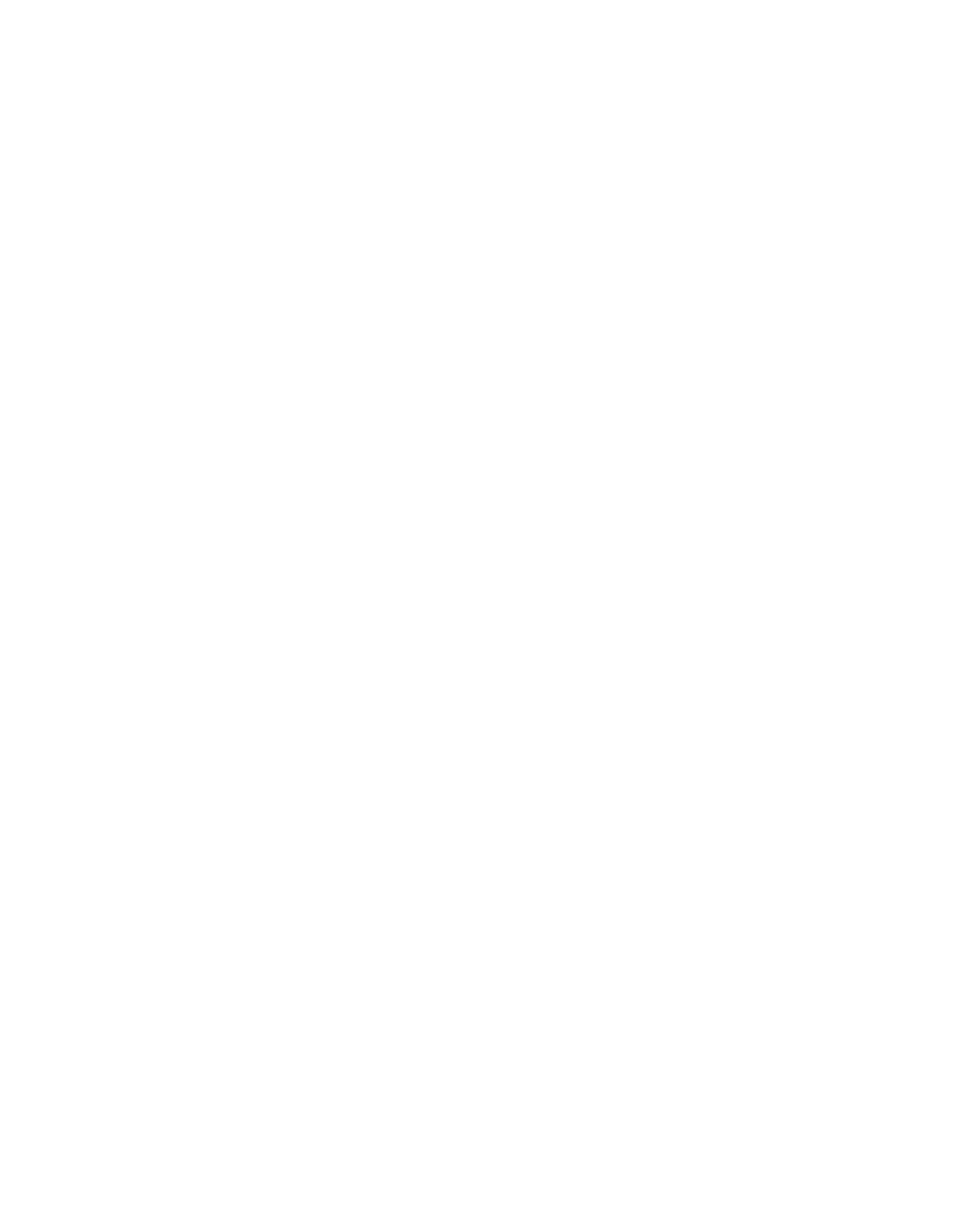
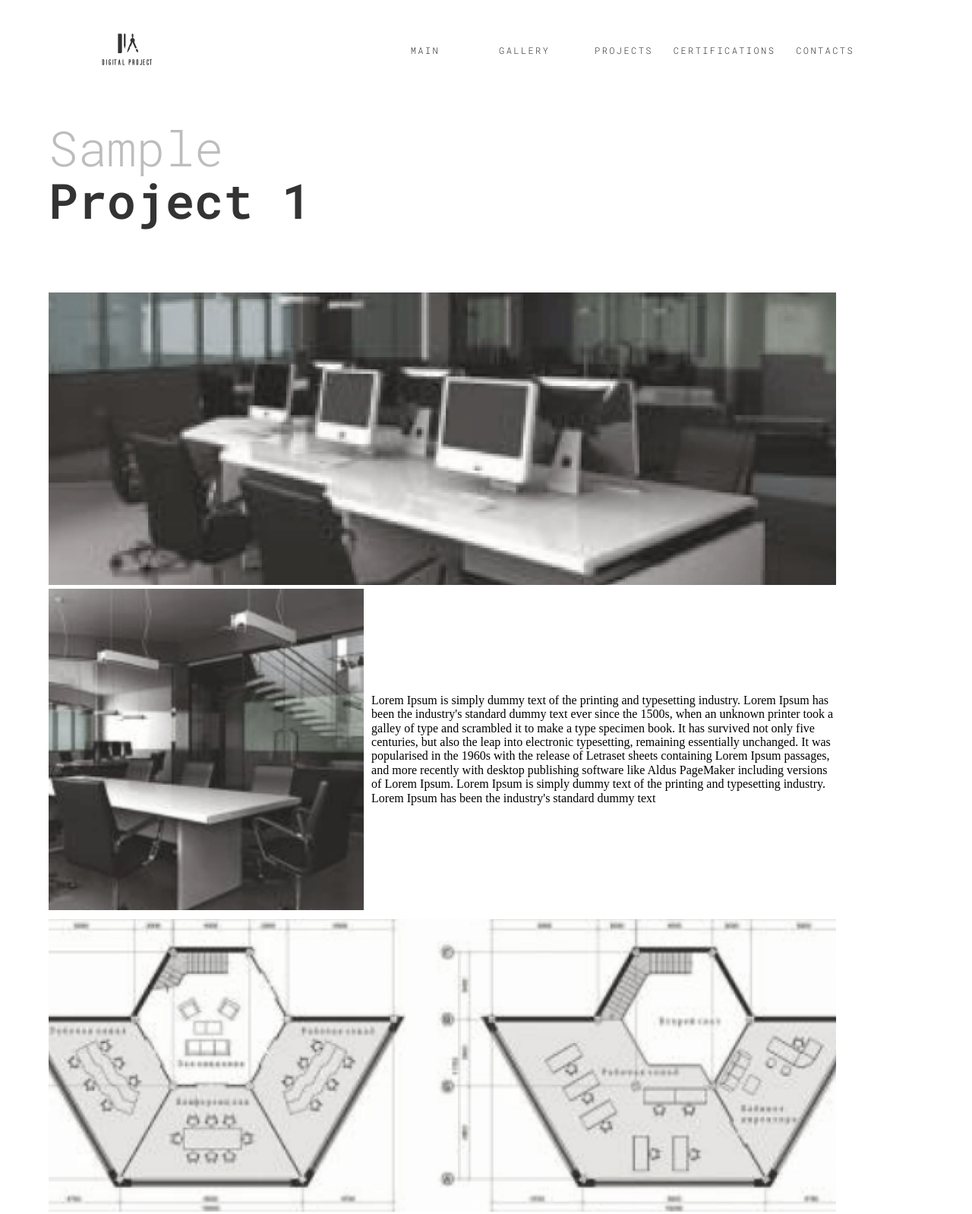
Before and after one commit to nastushka-15/project1, a plain HTML site: page project1.html in a window 1280 px wide. Shown: the top 1598 px of the page at 76% size. Before the commit the page ends 800 px from the top, so only its background shows below. Drawn offline with Linux system fonts and the light colour scheme.

Commit message:
+project1.html

```diff
--- a/assets/styles/certifications.css
+++ b/assets/styles/certifications.css
@@ -39,7 +39,6 @@
 .header__main{
     grid-column: 4/5;
     grid-row: 2;
-    text-decoration: underline;
 }
 
 .header__gallery {
@@ -70,6 +69,11 @@
 .header__link :visited {
 color:  #333333;
 }
+
+.header__link:hover {
+    text-decoration: underline overline;
+}
+
 .caption {
     display: flex;
     flex-direction: column;
--- a/assets/styles/contact_info.css
+++ b/assets/styles/contact_info.css
@@ -38,7 +38,6 @@
 .header__main{
     grid-column: 4/5;
     grid-row: 2;
-    text-decoration: underline;
 }
 
 .header__gallery {
@@ -64,6 +63,10 @@
 .header__link {
     text-decoration: none;
     color:  #333333;
+}
+
+.header__link:hover {
+    text-decoration: underline overline;
 }
 
 .header__link :visited {
--- a/assets/styles/gallery.css
+++ b/assets/styles/gallery.css
@@ -23,7 +23,6 @@
 .header__main{
     grid-column: 4/5;
     grid-row: 2;
-    text-decoration: underline;
 }
 .header__gallery {
     grid-column: 5/6;
@@ -47,6 +46,10 @@
 }
 .header__link :visited {
 color:  #333333;
+}
+
+.header__link:hover {
+    text-decoration: underline overline;
 }
 /* Gallery start */
 .gallery {
--- a/assets/styles/project1.css
+++ b/assets/styles/project1.css
@@ -0,0 +1,161 @@
+@font-face {
+    font-family: "Roboto";
+    font-weight: 400;
+    src: url(../fonts/RobotoMono-Regular.ttf);
+
+    src: url(../fonts/RobotoMono-SemiBold.ttf);
+}
+
+@font-face {
+    font-family: "RobotoLight";
+    font-weight: 300;
+    src: url(../fonts/RobotoMono-Light.ttf);
+}
+
+
+.header {
+    margin-left: 8%;
+    margin-right: 10%;
+    display: grid;
+    grid-template-columns: repeat(8, 1fr);
+    grid-template-rows: repeat(3, 1fr);
+    justify-items: center;
+    align-items: center;
+    font-family: "RobotoLight", sans-serif;
+    font-style: normal;
+    font-weight: 400;
+    font-size: 12px;
+    line-height: 12px;
+    letter-spacing: 0.2em;
+    text-transform: uppercase;
+    color: #333333;
+}
+
+.header__logo {
+    grid-column: 1/2;
+    grid-row: 2;
+}
+
+.header__main{
+    grid-column: 4/5;
+    grid-row: 2;
+}
+
+.header__gallery {
+    grid-column: 5/6;
+    grid-row: 2;
+}
+
+.header__projects {
+    grid-column: 6/7;
+    grid-row: 2;
+}
+
+.header__certifications {
+    grid-column: 7/8;
+    grid-row: 2;
+}
+
+.header__contacts {
+    grid-column: 8/9;
+    grid-row: 2;
+}
+
+.header__link {
+    text-decoration: none;
+    color:  #333333;
+}
+
+.header__link :visited {
+color:  #333333;
+}
+
+.header__link:hover {
+    text-decoration: underline overline;
+}
+
+.caption {
+    display: flex;
+    flex-direction: column;
+    padding-top: 2%;
+    padding-bottom: 2%;
+    padding-left: 5%;
+}
+
+.caption__title {
+    font-family: "RobotoLight", sans-serif;
+    font-weight: 300;
+    font-size: 64px;
+    color: #BDBDBD;
+}
+
+.caption__titleTwo {
+    font-family: "Roboto", sans-serif;
+    font-weight: 700;
+    font-size: 64px;
+    line-height: 100%;
+    color: #333;
+}
+
+.project1-article {
+    max-width: 90%;
+    height: auto;
+    margin: 5%;
+}
+
+.project1-article__image_main {
+    max-width: 90%;
+    height: auto;
+}
+
+.project1-article__container {
+    display: flex;
+    max-width: inherit;
+    height: auto;
+    align-items: center;
+    margin-bottom: 1%;
+}
+
+.project1-article__container_side-image {
+    max-width: 40%;
+    height: auto;
+    padding-right: 1%;
+}
+.project1-article__image_fin {
+    max-width: 90%;
+    height: auto;
+}
+
+/* footer start */
+.footer {
+    background-color: #2C2C2C;
+    padding: 2%;
+}
+
+.footer-container {
+    display: grid;
+    grid-template-columns: repeat(3, 1fr) 2fr;
+    justify-items: center;
+    color: white;
+    font-family: var;
+    font-weight: 500;
+    font-size: 14px;
+    line-height: 171%;
+    letter-spacing: 0.03em;
+}
+
+.footer-info__title, .footer-contacts__title, .footer-social__title {
+    font-weight: 700;
+    font-size: 16px;
+}
+
+.footer__column {
+    list-style-type: none;
+}
+
+.footer__author {
+    display: flex;
+    justify-content: center ;
+    color:rgb(200, 200, 200, 0.5);
+}
+/* footer end */
--- a/assets/styles/style.css
+++ b/assets/styles/style.css
@@ -40,7 +40,6 @@
 .header__main{
     grid-column: 4/5;
     grid-row: 2;
-    text-decoration: underline;
 }
 .header__gallery {
     grid-column: 5/6;
@@ -64,6 +63,10 @@
 }
 .header__link :visited {
 color:  #333333;
+}
+
+.header__link:hover {
+    text-decoration: underline overline;
 }
 
 
--- a/project1.html
+++ b/project1.html
@@ -10,23 +10,79 @@
 </head>
 <body>
 <!-- <header start> -->
-    <header>
-
+    <header class="header">
+        <img src="./assets/images/header_logo.png" alt="logo" class="header__logo">
+        <div class="header__main"><a class="header__link" href="./index.html" target="_blank">Main</a></div>
+        <div class="header__gallery"><a class="header__link" href="./gallery.html" target="_blank">Gallery</a> </div>
+        <div class="header__projects"><a class="header__link" href="./projects.html" target="_blank">Projects</a></div>
+        <div class="header__certifications"><a class="header__link" href="./certifications.html" target="_blank">Certifications</a></div>
+        <div class="header__contacts"><a class="header__link" href="./contact_information.html" target="_blank">Contacts</a></div>
     </header>
 
     <!-- </header end> -->
 
     <main>
+        <div class="caption">
+            <span class="caption__title">Sample</span>
+            <span class="caption__titleTwo">Project 1</span>
+        </div>
+        <div class="project1-article">
+            <img src="./assets/images/image_36.png" alt="project lorum foto" class="project1-article__image_main">
+            <div class="project1-article__container">
+                <img src="./assets/images/image_34.png" alt="project lorum foto" class="project1-article__container_side-image">
+                <article class="project1-article__container_text">
+                    Lorem Ipsum is simply dummy text of the printing and typesetting industry. Lorem Ipsum has been the industry's
+                    standard dummy text ever since the 1500s, when an unknown printer took a galley of type and scrambled it to make
+                    a type specimen book. It has survived not only five centuries, but also the leap into electronic typesetting,
+                    remaining essentially unchanged. It was popularised in the 1960s with the release of Letraset sheets containing
+                    Lorem Ipsum passages, and more recently with desktop publishing software like Aldus PageMaker including versions
+                    of Lorem Ipsum. Lorem Ipsum is simply dummy text of the printing and typesetting industry.
+                    Lorem Ipsum has been the industry's standard dummy text
+                </article>
+            </div>
+            <img src="./assets/images/image_35.png" alt="project lorum maket" class="project1-article__image_fin">
+        </div>
 
     </main>
 
 
 
     <!-- <footer start> -->
-    <footer>
-
+    <footer class="footer">
+        <div class="footer-container">
+            <div class="footer__column footer__logo">
+                <img src="./assets/images/footer-logo.png" alt="footer logo">
+            </div>
+            <ul class="footer__column footer-info">
+                <li class="footer-info__title">Information</li>
+                <li class="footer-info__item">Main</li>
+                <li class="footer-info__item">Gallery</li>
+                <li class="footer-info__item">Projects</li>
+                <li class="footer-info__item">Certifications</li>
+                <li class="footer-info__item">Contacts</li>
+            </ul>
+            <ul class="footer__column footer-contacts">
+                <li class="footer-contacts__title">Contacts</li>
+                <li class="footer-contacts__adress"> <img src="./assets/images/footer-map.png" alt="map-icon"> 1234
+                    Sample Street Austin Texas 78704</li>
+                <li class="footer-contacts__phone"><img src="./assets/images/footer-phone.png" alt="phone-icon">
+                    512.333.2222</li>
+                <li class="footer-contacts__email"><img src="./assets/images/footer-email.png" alt="email-icon">
+                    sampleemail@gmail.com</li>
+            </ul>
+            <div class="footer__column footer-social">
+                <p class="footer-social__title">Social Media</p>
+                <a href="..."><img src="./assets/images/footer-icon-facebook.png" alt="facebook"></a>
+                <a href="..."><img src="./assets/images/footer-icon-twitter.png" alt="twitter"></a>
+                <a href="..."><img src="./assets/images/footer-icon-linkedin.png" alt="linked in"></a>
+                <a href="..."><img src="./assets/images/footer-icon-pininterest.png" alt="pinterest"></a>
+            </div>
+        </div>
+        <svg width="100%" height="2" viewBox="0 0 1440 2" fill="none" xmlns="http://www.w3.org/2000/svg">
+            <path opacity="0.1" d="M0 1H1440" stroke="white" stroke-linecap="square" />
+        </svg>
+        <p class="footer__author"> &copy; 2024 All Rights Reserved</p>
     </footer>
-
     <!-- </footer end> -->
 </body>
 </html>
```
Also changed, not shown: contact_information.html (+0 -1 lines).
